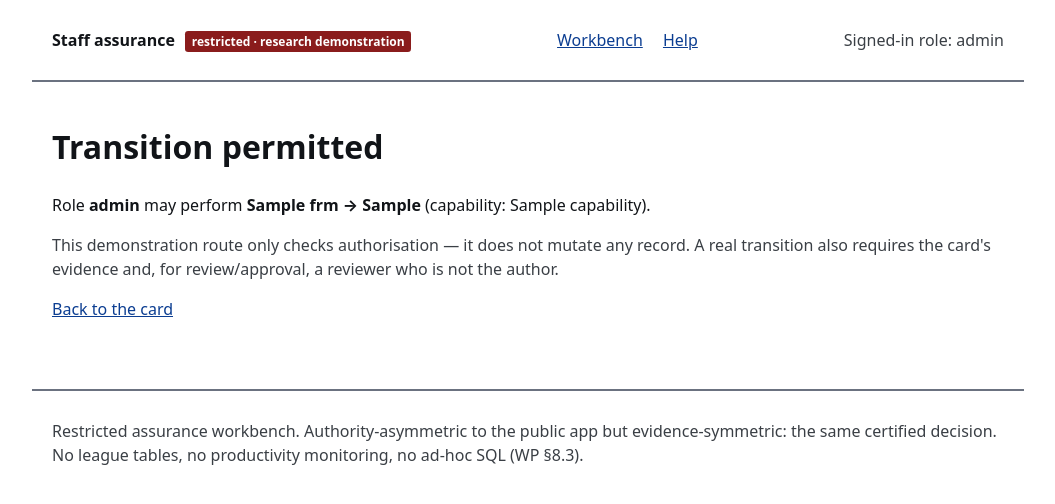
After one commit to michaelsamuel2005/ls-openactive, a FastAPI app: template apps/staff-assurance/server/templates/performed.html in a window 1280 px wide. The commit adds this page. Shown: the top 504 px of the page, without its empty margins (112-1167 px from the left). Run offline with FastAPI, Linux system fonts and the light colour scheme; the template is opened without the code that fills it: most values are stand-ins (such as "Sample title", 1, 10 or a date in 2020); parts of the project's set-up code (start-up, migrations or seed data) failed here and were passed over.

Commit message:
staff app: per-role capability matrix + dev ?role= preview

```diff
--- a/apps/staff-assurance/server/main.py
+++ b/apps/staff-assurance/server/main.py
@@ -23,11 +23,49 @@ templates = Jinja2Templates(directory=os.path.join(HERE, "templates"))
 app = FastAPI(title="LS OpenActive — staff assurance (restricted, research demonstration)")
 app.mount("/static", StaticFiles(directory=os.path.join(HERE, "static")), name="static")
 
-ALLOWED_ROLES = {"analyst", "assurance"}
+# Role -> capabilities (PROPOSED; ratify with Wesley/partner, RATIFY-15-06). Demonstrates WP §8.3:
+# access is not granted "merely because the user is staff" — capabilities differ per role, and
+# independent review / approval / sending are separated (WP §8.5).
+ROLE_CAPABILITIES = {
+    "analyst":    {"view", "triage", "draft"},
+    "assurance":  {"view", "triage", "draft", "review", "approve"},
+    "authoriser": {"view", "send"},
+}
+ALLOWED_ROLES = set(ROLE_CAPABILITIES)
+
+# Which capability each action-card transition requires.
+TRANSITION_CAPABILITY = {
+    ("observed", "investigated"): "triage",
+    ("investigated", "drafted"): "draft",
+    ("drafted", "independently_reviewed"): "review",
+    ("drafted", "returned_for_more_evidence"): "review",
+    ("independently_reviewed", "approved_for_route"): "approve",
+    ("independently_reviewed", "rejected"): "approve",
+    ("approved_for_route", "sent_by_authorised_role"): "send",
+    ("approved_for_route", "hold"): "approve",
+    ("sent_by_authorised_role", "monitored"): "send",
+    ("monitored", "closed_or_withdrawn"): "approve",
+    ("returned_for_more_evidence", "investigated"): "triage",
+    ("hold", "approved_for_route"): "approve",
+    ("hold", "withdrawn"): "approve",
+    ("rejected", "closed_or_withdrawn"): "approve",
+    ("withdrawn", "closed_or_withdrawn"): "approve",
+}
+
+
+def _cap_for(frm, to):
+    return TRANSITION_CAPABILITY.get((frm, to), "view")
+
+
+def _can(role, capability):
+    return capability in ROLE_CAPABILITIES.get(role, set())
 
 
 def _role(request: Request):
-    r = request.headers.get("x-staff-role")
+    # Real access is IAM-controlled (Wesley, Section 16, C-BLOCK-04). For LOCAL DEMO viewing only,
+    # a ?role= query param is accepted in addition to the header — still 403 without either, so the
+    # server-side gate and its test are unchanged. Remove when real auth lands.
+    r = request.headers.get("x-staff-role") or request.query_params.get("role")
     return r if r in ALLOWED_ROLES else None
 
 
@@ -95,8 +133,24 @@ def action_card(request: Request, state: str = "drafted"):
     role = _role(request)
     if not role:
         return _forbidden(request)
-    return templates.TemplateResponse(request, "action_card.html",
-                                      {"role": role, "card": render.action_card(state)})
+    card = render.action_card(state)
+    for t in card["allowed"]:
+        t["capability"] = _cap_for(state, t["to"])
+        t["permitted"] = _can(role, t["capability"])
+    card["capabilities"] = sorted(ROLE_CAPABILITIES.get(role, []))
+    return templates.TemplateResponse(request, "action_card.html", {"role": role, "card": card})
+
+
+@app.get("/action-card/perform", response_class=HTMLResponse)
+def action_card_perform(request: Request, frm: str, to: str):
+    role = _role(request)
+    if not role:
+        return _forbidden(request)
+    cap = _cap_for(frm, to)
+    ctx = {"role": role, "frm": frm, "to": to, "capability": cap}
+    if not _can(role, cap):
+        return templates.TemplateResponse(request, "not_permitted.html", ctx, status_code=403)
+    return templates.TemplateResponse(request, "performed.html", ctx)
 
 
 @app.get("/help", response_class=HTMLResponse)
--- a/apps/staff-assurance/server/templates/action_card.html
+++ b/apps/staff-assurance/server/templates/action_card.html
@@ -5,10 +5,12 @@
 <p>Current state: <strong>{{ card.state }}</strong>. No chart, alert, model or staff assistant may
    skip independent review or approval (WP §8.5).</p>
 
-<h2>Permitted next transitions</h2>
+<h2>Next transitions for your role</h2>
+<p class="meta">Signed-in role: <strong>{{ role }}</strong> &mdash; capabilities: {{ card.capabilities|join(', ') }}.</p>
 <ul>
   {% for t in card.allowed %}
-  <li>&rarr; {{ t.to }} ({{ t.trigger }}){% if t.requires_non_author_review %} — requires non-author review{% endif %}{% if t.requires_authorised_role %} — requires authorised role{% endif %}</li>
+  <li>&rarr; {{ t.to }} ({{ t.trigger }}) &mdash; needs <strong>{{ t.capability }}</strong>:
+      {% if t.permitted %}your role may do this{% else %}not permitted for your role{% endif %}</li>
   {% endfor %}
 </ul>
 
--- a/apps/staff-assurance/server/templates/forbidden.html
+++ b/apps/staff-assurance/server/templates/forbidden.html
@@ -6,4 +6,6 @@
    content is shown without it.</p>
 <p>If you are staff, sign in through the authorised route. In this research demonstration a role
    header is required; real access is controlled by the platform&rsquo;s IAM (Section 16, Wesley).</p>
+<p class="hint">Local demo only: add <code>?role=analyst</code> to the address to preview the
+   workbench &mdash; for example <code>http://127.0.0.1:8000/?role=analyst</code>.</p>
 {% endblock %}
--- /dev/null
+++ b/apps/staff-assurance/server/templates/performed.html
@@ -0,0 +1,11 @@
+{% extends "base.html" %}
+{% block title %}Transition permitted{% endblock %}
+{% block content %}
+<h1>Transition permitted</h1>
+<p>Role <strong>{{ role }}</strong> may perform <strong>{{ frm }} &rarr; {{ to }}</strong>
+   (capability: {{ capability }}).</p>
+<p class="meta">This demonstration route only checks authorisation &mdash; it does not mutate any
+   record. A real transition also requires the card's evidence and, for review/approval, a reviewer
+   who is not the author.</p>
+<p><a href="/action-card?state={{ frm }}">Back to the card</a></p>
+{% endblock %}
```
Also changed, not shown: apps/staff-assurance/server/templates/not_permitted.html (added, +10 -0 lines), apps/staff-assurance/test_staff.py (+23 -0 lines), docs/applications/staff-information-architecture.md (+17 -4 lines).
